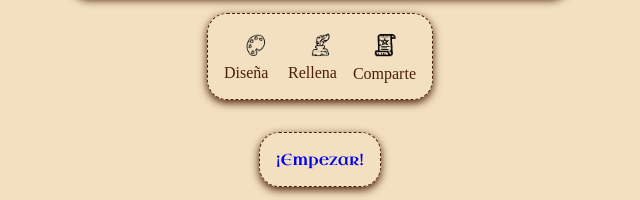
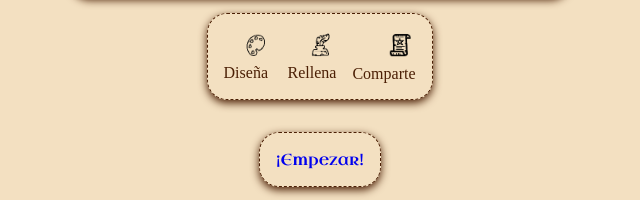
Before and after one commit to susdiaz-sudo/project-promo-58-module-2-team-3, a website built with Vite: page src/index.html in a window 1280 px wide. Shown: the part 363-563 px from the top of the page, 320-960 px from the left. Built offline with nearby package versions, Linux system fonts and the light colour scheme; a web font is replaced by a local one.

Commit message:
add new class to the share icon

```diff
--- a/src/index.html
+++ b/src/index.html
@@ -48,7 +48,7 @@
         </div>
         <div>
           <i>
-            <img class="guide-icon" src="./images/icons/papiro.png"
+            <img class="guide-icon share-icon" src="./images/icons/papiro.png"
               alt="compartir">
           </i>
           <p>Comparte</p>
--- a/src/scss/pages/_index.scss
+++ b/src/scss/pages/_index.scss
@@ -83,6 +83,10 @@
   }
 }
 
+.share-icon {
+  margin-left: 2rem;
+}
+
 .begin {
   justify-self: center;
   margin: 2em;
```
